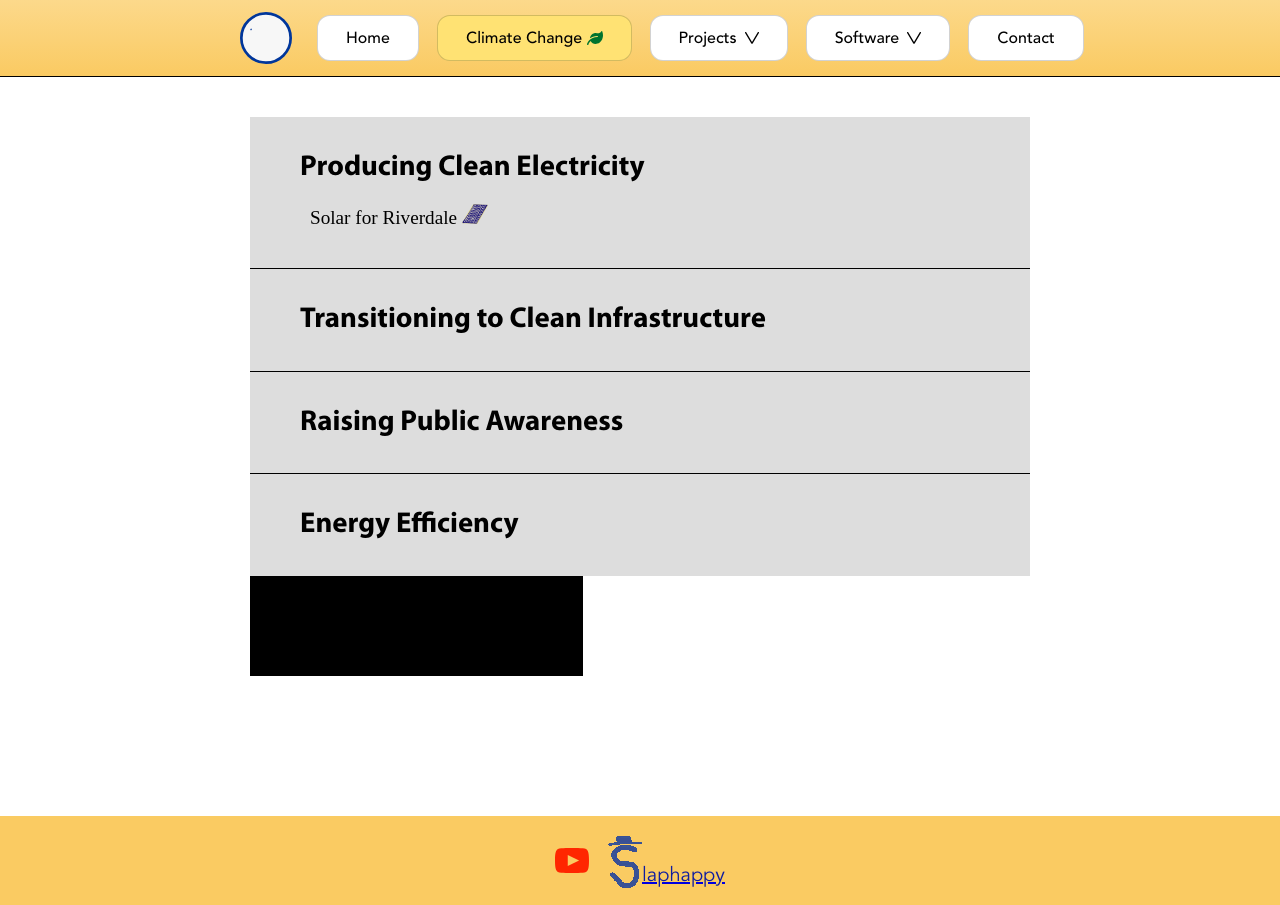
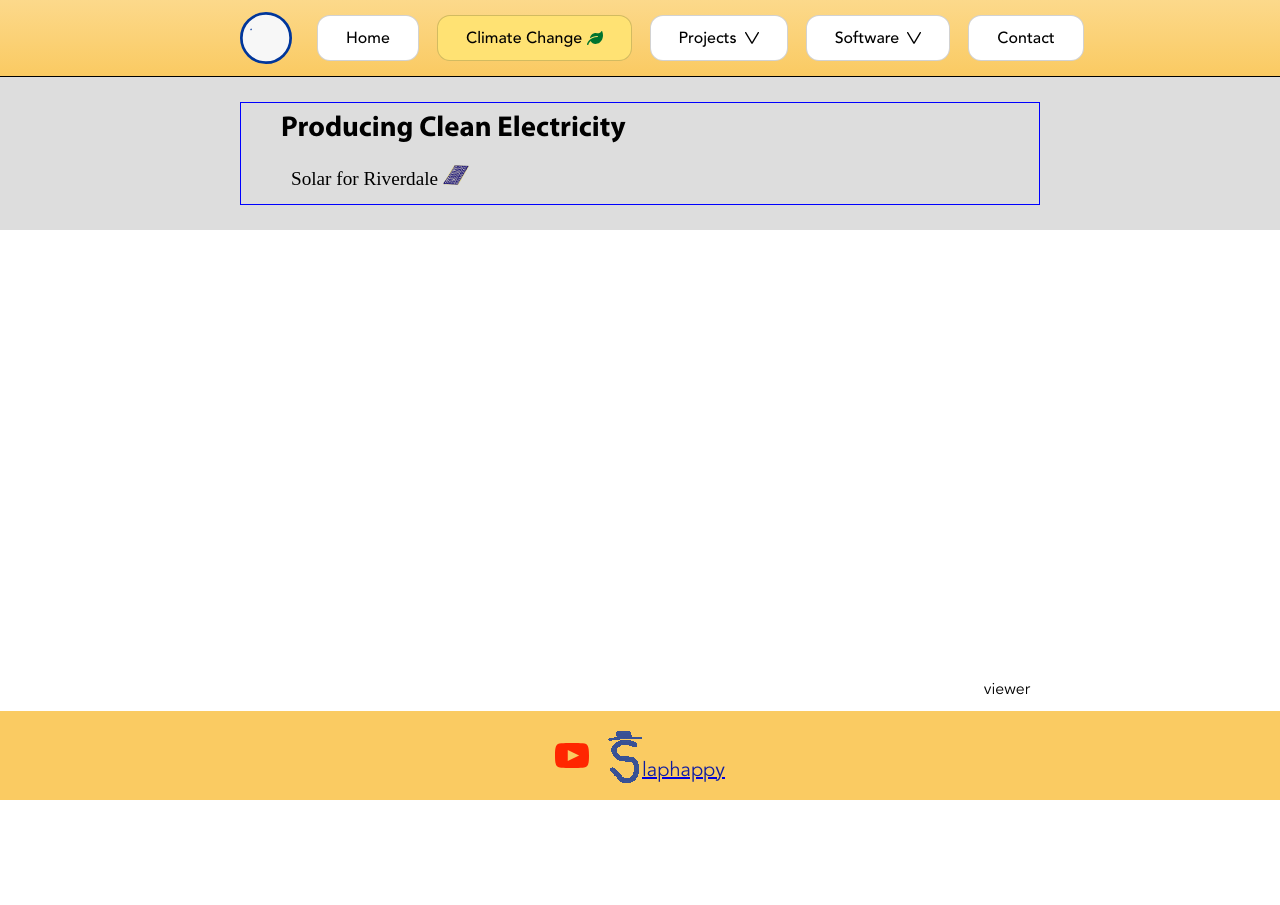
Before and after one commit to JoelGrayson/joelgrayson.com, a Next.js app: page /combating-climate-change in a window 1280 px wide. After the commit the page ends 800 px from the top, so only its background shows below. Built offline with nearby package versions, Linux system fonts and the light colour scheme.

Commit message:
Basic climate change page

```diff
--- a/components/Page.tsx
+++ b/components/Page.tsx
@@ -9,26 +9,24 @@ export default function Page({children, title, center, ...props}: {
     [key: string]: any
 }) {
     return (<>
-        <Header/>
+        <Header/> {/* 77px */}
 
         <Head>
             <title>{title || 'Joel Grayson'}</title>
-            <meta charSet="UTF-8"/>
-            <meta name="viewport" content="width=device-width, initial-scale=1.0"/>
-            <meta httpEquiv="X-UA-Compatible" content="IE=edge"/>
+            <meta charSet="UTF-8" />
+            <meta name="viewport" content="width=device-width, initial-scale=1.0" />
+            <meta httpEquiv="X-UA-Compatible" content="IE=edge" />
         </Head>
 
-        <main className='w-full p-0 m-0' {...{props}}>
-            {
-                center
-                ?
-                (<div className='j_container j_max-w'>
-                    {children}
-                </div>)
-                :
-                children
-            }
+        <main style={{
+            position: 'relative',
+            padding: 0, margin: 0, width: '100%',
+            minHeight: 'calc(100vh - 77px - 89px)' // fills the entire page (minus footer and header's heights)
+        }} {...{props}}>
+            {center
+            ? <div className='j_container j_max-w'>{children}</div> //if center, wrap in centering container
+            : children}
         </main>
-        <Footer/>
+        <Footer/> {/* 89px */}
     </>)
 };
--- a/pages/combating-climate-change/draw.ts
+++ /dev/null
@@ -1,5 +0,0 @@
-export default function draw(c: CanvasRenderingContext2D, t: number) { //context and time
-    console.log('drew')
-    c.clearRect(0, 0, innerWidth, innerHeight);
-    c.fillRect(0, 0, t, 100)
-}
--- a/pages/combating-climate-change/index.tsx
+++ b/pages/combating-climate-change/index.tsx
@@ -1,59 +1,57 @@
-import { useRef, useEffect } from 'react';
 import Page from '../../components/Page';
 import styles from '../../styles/ccc/ccc.module.css';
 import Image from 'next/image';
-import draw from './draw';
 
 export default function CCC() {
-    const canvasRef=useRef();
-
-    useEffect(()=>{
-        const canvasEl: HTMLCanvasElement=canvasRef.current!;
-        const c=canvasEl.getContext('2d')!;
-
-        let t=0; //time or frame count since starting
-        let animationFrameId: number;
-
-        function render() {
-            t++;
-            draw(c, t);
-            animationFrameId=requestAnimationFrame(render);
-        }
-        render();
-
-        return ()=>cancelAnimationFrame(animationFrameId);
-    }, []);
-
-    return (<Page className={styles.main} center>
+    return (<Page className={styles.main}>
         <style jsx>{`
-            article section {
+            section {
+                position: relative;
+                width: 100vw;
                 background-color: #ddd;
                 padding: 25px 50px;
                 border-bottom: 1px solid black;
                 /* border-bottom-color: black */
             }
-            article section:last-child {
+            section:last-child {
                 border: 0;
             }
-            article section h2 {
+
+            section .contents {
+                display: block;
+                border: 1px solid blue;
+                width: 95%;
+                max-width: 800px;
+                margin: 0 auto;
+                line-height: 1.75rem;
+                padding: 0 2.5rem;
+            }
+
+            section .contents h2 {
                 font-family: Myriad;
                 font-size: 1.8rem;
             }
-            article section .item .title {
+            section .contents .action .title {
                 font-family: Avenir-Medium;
                 font-size: 1.2rem;
             }
         `}</style>
 
-        <article>
+        <div id='viewer' className={styles.viewer}>
+            viewer
+
+        </div>
+
         <section>
+            <div className='contents'>
                 <h2>Producing Clean Electricity</h2>
-                <div className='item'>
+                <div className='action'>
                     <span className='title'>Solar for Riverdale </span>
                     <Image src="/images/ccc/solar.png" alt="solar panel" width={26} height={20} />
                 </div>
+            </div>
         </section>
-            <section>
+        {/* <section>
             <h2>Transitioning to Clean Infrastructure</h2>
         </section>
         <section>
@@ -61,12 +59,6 @@ export default function CCC() {
         </section>
         <section>
             <h2>Energy Efficiency</h2>
-            </section>
-        </article>
-
-
-        <article>
-            <canvas ref={canvasRef} width={500} height={200} />
-        </article>
+        </section> */}
     </Page>)
 }
--- a/pages/index.js
+++ b/pages/index.js
@@ -38,13 +38,15 @@ export default function Home() {
                 <li><Link href='/machines'><a><button className='btn-red'>Machines</button></a></Link></li>
                 <li><Link href='/performances'><a><button className='btn-red'>Performances</button></a></Link></li>
                 <li><Link href='https://www.youtube.com/channel/UCAwfG8BfhLuhMddFZh7z09A'><a><button className='btn-red'>Comedy with Dad</button></a></Link></li>
-                <li><button className='btn-red'>Student Council Campaigns</button></li>
+                <li><button className='btn-red'>Student Government Campaigns</button></li>
                 <li><button className='btn-red'>My Flag</button></li>
                 <li><Link href='https://lirongart.com'><a><button className='btn-red'>Lirong Art (Business)</button></a></Link></li>
             </div>
 
-            {/* Recent Projects */}
-            <section className='bg-slate-400'>
+        </article>
+        {/* Recent Projects */}
+        <article className='bg-slate-400 w-[100vw] pb-12 pt-4'>
+            <section className='j_container j_max-w'>
                 <h2 className='text-center'>Recent Projects</h2>
                 {/* Homework Checker Video */}
                 <div>
--- a/styles/ccc/ccc.module.css
+++ b/styles/ccc/ccc.module.css
@@ -1 +1,6 @@
-/* No CSS *//*# sourceMappingURL=ccc.module.css.map */
+.viewer {
+  position: absolute;
+  bottom: 0;
+  right: calc(max(50vw - 400px, 10px));
+}
+/*# sourceMappingURL=ccc.module.css.map */
--- a/styles/ccc/ccc.module.sass
+++ b/styles/ccc/ccc.module.sass
@@ -4,3 +4,10 @@
 
 // .box
 //     border: 1px solid red
+
+
+
+.viewer
+    position: absolute
+    bottom: 0
+    right: calc(max(50vw - 400px, 10px))
--- a/styles/globals.css
+++ b/styles/globals.css
@@ -86,7 +86,11 @@ a>.btn-red:hover { /* .btn-red hover color is white */
 
 /**|| Custom Class Elements */
 .j_container {
-    @apply w-[100%] mx-auto leading-7 py-10;
+    /* @apply w-[100%] mx-auto leading-7 py-10; */
+    width: 100%;
+    margin: 0 auto;
+    line-height: 1.75rem;
+    padding: 0 2.5rem;
 }
 
 /* Buttons */
```
Also changed, not shown: 1 other file (tests, documents, lock files or other folders). Lines whose indentation alone changed are shown as unchanged.
